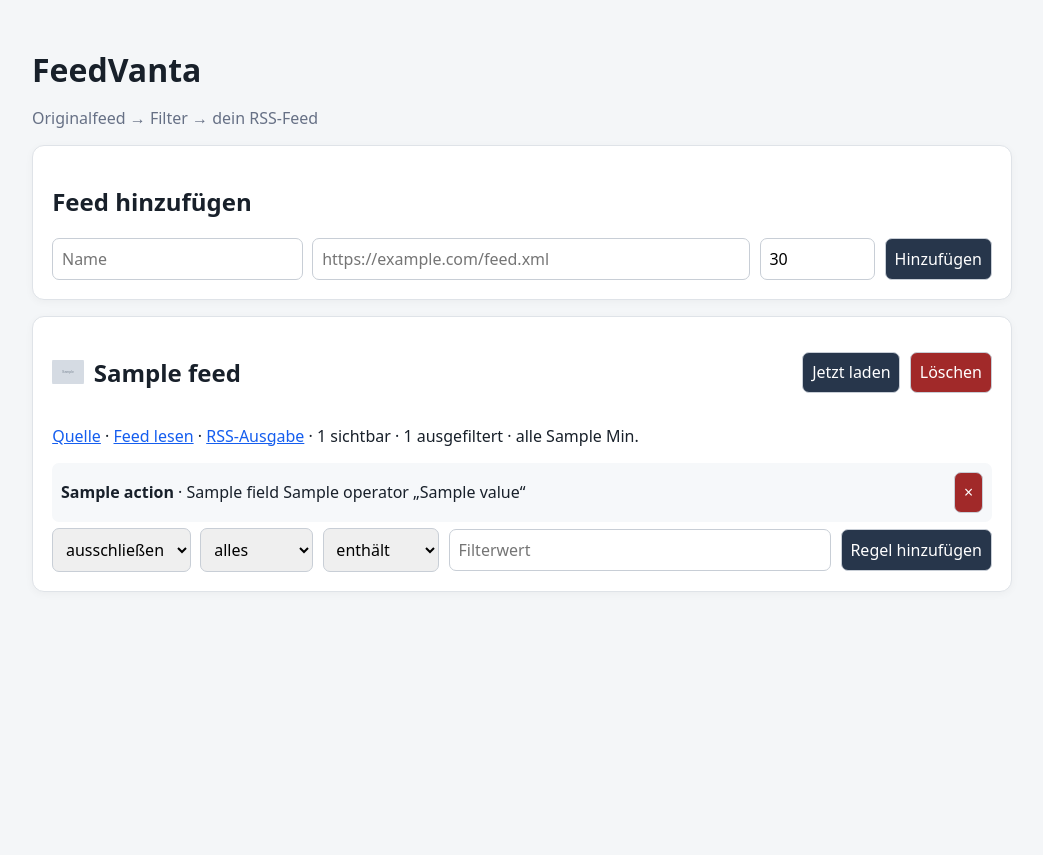
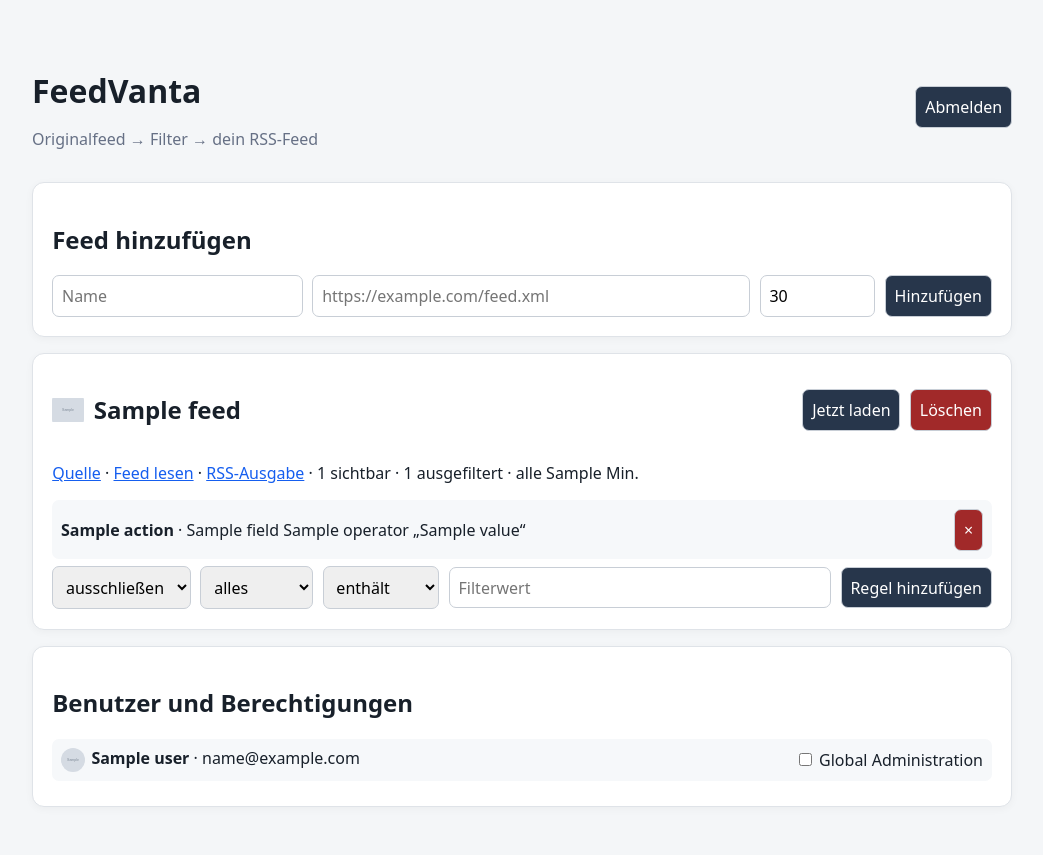
Before and after one commit to viper3400/feedvanta, a FastAPI app: template app/templates/index.html in a window 1280 px wide. Shown: the whole page, without its empty margins (118-1161 px from the left). Before the commit the page ends 592 px from the top, so only its background shows below. Run offline with FastAPI, Linux system fonts and the light colour scheme; the template is opened without the code that fills it: most values are stand-ins (such as "Sample title", 1, 10 or a date in 2020); grey boxes marked "Sample" are stand-in pictures.

Commit message:
Add Google sign-in and persistent permissions

```diff
--- a/app/db.py
+++ b/app/db.py
@@ -40,6 +40,21 @@ CREATE TABLE IF NOT EXISTS entries (
   UNIQUE(feed_id, guid)
 );
 CREATE INDEX IF NOT EXISTS idx_entries_feed_visible ON entries(feed_id, hidden, published);
+CREATE TABLE IF NOT EXISTS users (
+  id INTEGER PRIMARY KEY AUTOINCREMENT,
+  google_sub TEXT NOT NULL UNIQUE,
+  email TEXT NOT NULL,
+  name TEXT NOT NULL DEFAULT '',
+  picture_url TEXT,
+  created_at TEXT NOT NULL,
+  last_login_at TEXT NOT NULL
+);
+CREATE TABLE IF NOT EXISTS user_permissions (
+  user_id INTEGER NOT NULL REFERENCES users(id) ON DELETE CASCADE,
+  permission TEXT NOT NULL,
+  granted_at TEXT NOT NULL,
+  PRIMARY KEY(user_id, permission)
+);
 """
 
 
--- a/app/main.py
+++ b/app/main.py
@@ -1,4 +1,5 @@
 import os
+import secrets
 from contextlib import asynccontextmanager
 from datetime import datetime
 from email.utils import format_datetime
@@ -6,12 +7,15 @@ from pathlib import Path
 from xml.etree.ElementTree import Element, SubElement, tostring
 
 from apscheduler.schedulers.background import BackgroundScheduler
-from fastapi import FastAPI, Form, HTTPException, Request
+from authlib.integrations.starlette_client import OAuth, OAuthError
+from fastapi import Depends, FastAPI, Form, HTTPException, Request
 from fastapi.responses import HTMLResponse, RedirectResponse, Response
 from fastapi.templating import Jinja2Templates
 from pydantic import BaseModel, Field, HttpUrl
 from dotenv import load_dotenv
+from starlette.middleware.sessions import SessionMiddleware
 
+from .auth import AuthService, GLOBAL_ADMINISTRATION
 from .db import Database
 from .models import utcnow
 from .services import FeedService
@@ -67,10 +71,15 @@ class RuleCreate(BaseModel):
     action: str = Field(default="exclude", pattern="^(exclude|include)$")
 
 
-def create_app(db_path: str | None = None, start_scheduler: bool = True) -> FastAPI:
+def create_app(
+    db_path: str | None = None,
+    start_scheduler: bool = True,
+    session_secret: str | None = None,
+) -> FastAPI:
     database = Database(db_path or os.getenv("FEEDVANTA_DB", "data/feedvanta.db"))
     database.initialize()
     service = FeedService(database)
+    auth_service = AuthService(database)
     scheduler = BackgroundScheduler(daemon=True)
 
     @asynccontextmanager
@@ -83,9 +92,39 @@ def create_app(db_path: str | None = None, start_scheduler: bool = True) -> Fast
             scheduler.shutdown(wait=False)
 
     app = FastAPI(title="FeedVanta", version="0.1.0", lifespan=lifespan)
+    app.add_middleware(
+        SessionMiddleware,
+        secret_key=session_secret or os.getenv("FEEDVANTA_SESSION_SECRET") or secrets.token_urlsafe(32),
+        same_site="lax",
+        https_only=os.getenv("FEEDVANTA_SECURE_COOKIES", "false").lower() in {"1", "true", "yes"},
+    )
     app.state.db = database
     app.state.service = service
+    app.state.auth_service = auth_service
     templates = Jinja2Templates(directory=str(BASE_DIR / "templates"))
+    oauth = OAuth()
+    google_client_id = os.getenv("GOOGLE_CLIENT_ID")
+    google_client_secret = os.getenv("GOOGLE_CLIENT_SECRET")
+    if google_client_id and google_client_secret:
+        oauth.register(
+            name="google",
+            client_id=google_client_id,
+            client_secret=google_client_secret,
+            server_metadata_url="https://accounts.google.com/.well-known/openid-configuration",
+            client_kwargs={"scope": "openid email profile"},
+        )
+
+    def current_user(request: Request) -> dict | None:
+        user_id = request.session.get("user_id")
+        return auth_service.get_user(int(user_id)) if user_id else None
+
+    def require_admin(request: Request) -> dict:
+        user = current_user(request)
+        if not user:
+            raise HTTPException(401, "Anmeldung erforderlich")
+        if GLOBAL_ADMINISTRATION not in user["permissions"]:
+            raise HTTPException(403, "Global Administration erforderlich")
+        return user
 
     def feeds_with_rules():
         with database.connect() as conn:
@@ -104,14 +143,56 @@ def create_app(db_path: str | None = None, start_scheduler: bool = True) -> Fast
 
     @app.get("/", response_class=HTMLResponse)
     def index(request: Request):
-        return templates.TemplateResponse(request, "index.html", {"feeds": feeds_with_rules()})
+        user = current_user(request)
+        if not user:
+            return RedirectResponse(request.url_for("login"), status_code=303)
+        if GLOBAL_ADMINISTRATION not in user["permissions"]:
+            raise HTTPException(403, "Global Administration erforderlich")
+        return templates.TemplateResponse(request, "index.html", {
+            "feeds": feeds_with_rules(), "current_user": user,
+            "users": auth_service.list_users(), "admin_permission": GLOBAL_ADMINISTRATION,
+        })
+
+    @app.get("/login", response_class=HTMLResponse)
+    def login(request: Request):
+        return templates.TemplateResponse(request, "login.html", {
+            "google_configured": bool(google_client_id and google_client_secret),
+        })
+
+    @app.get("/auth/google")
+    async def auth_google(request: Request):
+        if not google_client_id or not google_client_secret:
+            raise HTTPException(503, "Google-Anmeldung ist noch nicht konfiguriert")
+        redirect_uri = request.url_for("auth_callback")
+        return await oauth.google.authorize_redirect(request, redirect_uri)
+
+    @app.get("/auth/google/callback")
+    async def auth_callback(request: Request):
+        if not google_client_id or not google_client_secret:
+            raise HTTPException(503, "Google-Anmeldung ist noch nicht konfiguriert")
+        try:
+            token = await oauth.google.authorize_access_token(request)
+            profile = token.get("userinfo")
+            if not profile:
+                profile = await oauth.google.userinfo(token=token)
+            user = auth_service.login_google_user(dict(profile))
+        except (OAuthError, ValueError) as exc:
+            raise HTTPException(400, f"Google-Anmeldung fehlgeschlagen: {exc}") from exc
+        request.session.clear()
+        request.session["user_id"] = user["id"]
+        return RedirectResponse(request.url_for("index"), status_code=303)
+
+    @app.post("/logout")
+    def logout(request: Request):
+        request.session.clear()
+        return RedirectResponse(request.url_for("login"), status_code=303)
 
     @app.get("/health")
     def health():
         return {"status": "ok"}
 
     @app.get("/api/feeds")
-    def list_feeds():
+    def list_feeds(_user: dict = Depends(require_admin)):
         return feeds_with_rules()
 
     @app.get("/reader/{feed_id}", response_class=HTMLResponse)
@@ -142,23 +223,23 @@ def create_app(db_path: str | None = None, start_scheduler: bool = True) -> Fast
             raise
 
     @app.post("/api/feeds", status_code=201)
-    def create_feed(payload: FeedCreate):
+    def create_feed(payload: FeedCreate, _user: dict = Depends(require_admin)):
         return {"id": insert_feed(payload)}
 
     @app.post("/feeds")
-    def create_feed_form(request: Request, name: str = Form(...), source_url: str = Form(...), refresh_interval: int = Form(30)):
+    def create_feed_form(request: Request, name: str = Form(...), source_url: str = Form(...), refresh_interval: int = Form(30), _user: dict = Depends(require_admin)):
         insert_feed(FeedCreate(name=name, source_url=source_url, refresh_interval=refresh_interval))
         return RedirectResponse(request.url_for("index"), status_code=303)
 
     @app.delete("/api/feeds/{feed_id}", status_code=204)
-    def delete_feed(feed_id: int):
+    def delete_feed(feed_id: int, _user: dict = Depends(require_admin)):
         with database.connect() as conn:
             if not conn.execute("DELETE FROM feeds WHERE id=?", (feed_id,)).rowcount:
                 raise HTTPException(404, "Feed nicht gefunden")
 
     @app.post("/feeds/{feed_id}/delete")
-    def delete_feed_form(request: Request, feed_id: int):
-        delete_feed(feed_id)
+    def delete_feed_form(request: Request, feed_id: int, _user: dict = Depends(require_admin)):
+        delete_feed(feed_id, _user)
         return RedirectResponse(request.url_for("index"), status_code=303)
 
     def insert_rule(feed_id: int, payload: RuleCreate) -> int:
@@ -173,17 +254,17 @@ def create_app(db_path: str | None = None, start_scheduler: bool = True) -> Fast
         return cur.lastrowid
 
     @app.post("/api/feeds/{feed_id}/rules", status_code=201)
-    def create_rule(feed_id: int, payload: RuleCreate):
+    def create_rule(feed_id: int, payload: RuleCreate, _user: dict = Depends(require_admin)):
         return {"id": insert_rule(feed_id, payload)}
 
     @app.post("/feeds/{feed_id}/rules")
     def create_rule_form(request: Request, feed_id: int, field: str = Form(...), operator: str = Form(...),
-                         value: str = Form(...), action: str = Form(...)):
+                         value: str = Form(...), action: str = Form(...), _user: dict = Depends(require_admin)):
         insert_rule(feed_id, RuleCreate(field=field, operator=operator, value=value, action=action))
         return RedirectResponse(request.url_for("index"), status_code=303)
 
     @app.delete("/api/rules/{rule_id}", status_code=204)
-    def delete_rule(rule_id: int):
+    def delete_rule(rule_id: int, _user: dict = Depends(require_admin)):
         with database.connect() as conn:
             row = conn.execute("SELECT feed_id FROM filter_rules WHERE id=?", (rule_id,)).fetchone()
             if not row:
@@ -192,12 +273,12 @@ def create_app(db_path: str | None = None, start_scheduler: bool = True) -> Fast
         service.reapply_rules(row["feed_id"])
 
     @app.post("/rules/{rule_id}/delete")
-    def delete_rule_form(request: Request, rule_id: int):
-        delete_rule(rule_id)
+    def delete_rule_form(request: Request, rule_id: int, _user: dict = Depends(require_admin)):
+        delete_rule(rule_id, _user)
         return RedirectResponse(request.url_for("index"), status_code=303)
 
     @app.post("/api/feeds/{feed_id}/refresh")
-    def refresh(feed_id: int):
+    def refresh(feed_id: int, _user: dict = Depends(require_admin)):
         try:
             return {"fetched": service.refresh(feed_id)}
         except LookupError as exc:
@@ -206,8 +287,21 @@ def create_app(db_path: str | None = None, start_scheduler: bool = True) -> Fast
             raise HTTPException(502, f"Feed konnte nicht geladen werden: {exc}") from exc
 
     @app.post("/feeds/{feed_id}/refresh")
-    def refresh_form(request: Request, feed_id: int):
-        refresh(feed_id)
+    def refresh_form(request: Request, feed_id: int, _user: dict = Depends(require_admin)):
+        refresh(feed_id, _user)
+        return RedirectResponse(request.url_for("index"), status_code=303)
+
+    @app.post("/admin/users/{user_id}/global-administration")
+    def update_global_administration(
+        request: Request, user_id: int, enabled: bool = Form(False),
+        _user: dict = Depends(require_admin),
+    ):
+        try:
+            auth_service.set_permission(user_id, GLOBAL_ADMINISTRATION, enabled)
+        except LookupError as exc:
+            raise HTTPException(404, str(exc)) from exc
+        except ValueError as exc:
+            raise HTTPException(409, str(exc)) from exc
         return RedirectResponse(request.url_for("index"), status_code=303)
 
     @app.get("/feed/{feed_id}.xml")
--- a/app/templates/index.html
+++ b/app/templates/index.html
@@ -8,7 +8,7 @@
   </style>
 </head>
 <body>
-  <h1>FeedVanta</h1><p class="muted">Originalfeed → Filter → dein RSS-Feed</p>
+  <div class="row"><div style="margin-right:auto"><h1>FeedVanta</h1><p class="muted">Originalfeed → Filter → dein RSS-Feed</p></div>{% if current_user.picture_url %}<img src="{{ current_user.picture_url }}" alt="" width="36" height="36" style="border-radius:50%">{% endif %}<span>{{ current_user.name or current_user.email }}</span><form method="post" action="{{ url_for('logout') }}"><button>Abmelden</button></form></div>
   <section class="card"><h2>Feed hinzufügen</h2>
     <form class="row" method="post" action="{{ url_for('create_feed_form') }}">
       <input name="name" placeholder="Name" required maxlength="200">
@@ -34,4 +34,7 @@
     </form>
   </section>
   {% else %}<p class="muted">Noch keine Feeds vorhanden.</p>{% endfor %}
+  <section class="card"><h2>Benutzer und Berechtigungen</h2>
+    {% for user in users %}<div class="rule"><span>{% if user.picture_url %}<img src="{{ user.picture_url }}" alt="" width="24" height="24" style="border-radius:50%;vertical-align:middle;margin-right:.4rem">{% endif %}<strong>{{ user.name or user.email }}</strong> · {{ user.email }}</span><form method="post" action="{{ url_for('update_global_administration', user_id=user.id) }}"><label><input type="checkbox" name="enabled" value="true" {% if admin_permission in user.permissions %}checked{% endif %} onchange="this.form.submit()"> Global Administration</label></form></div>{% endfor %}
+  </section>
 </body></html>
```
Also changed, not shown: app/auth.py (added, +83 -0 lines), app/templates/login.html (added, +14 -0 lines), pyproject.toml (+8 -0 lines), tests/test_app.py (+75 -3 lines), README.md, 1 other file.
